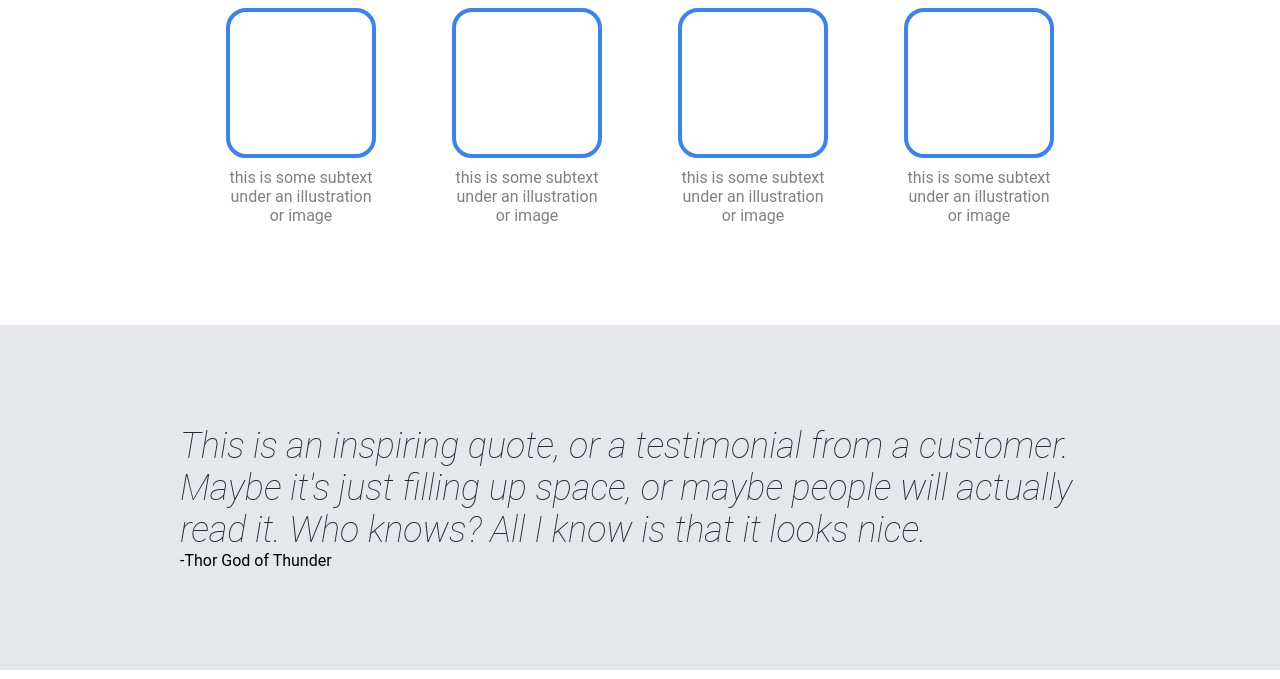
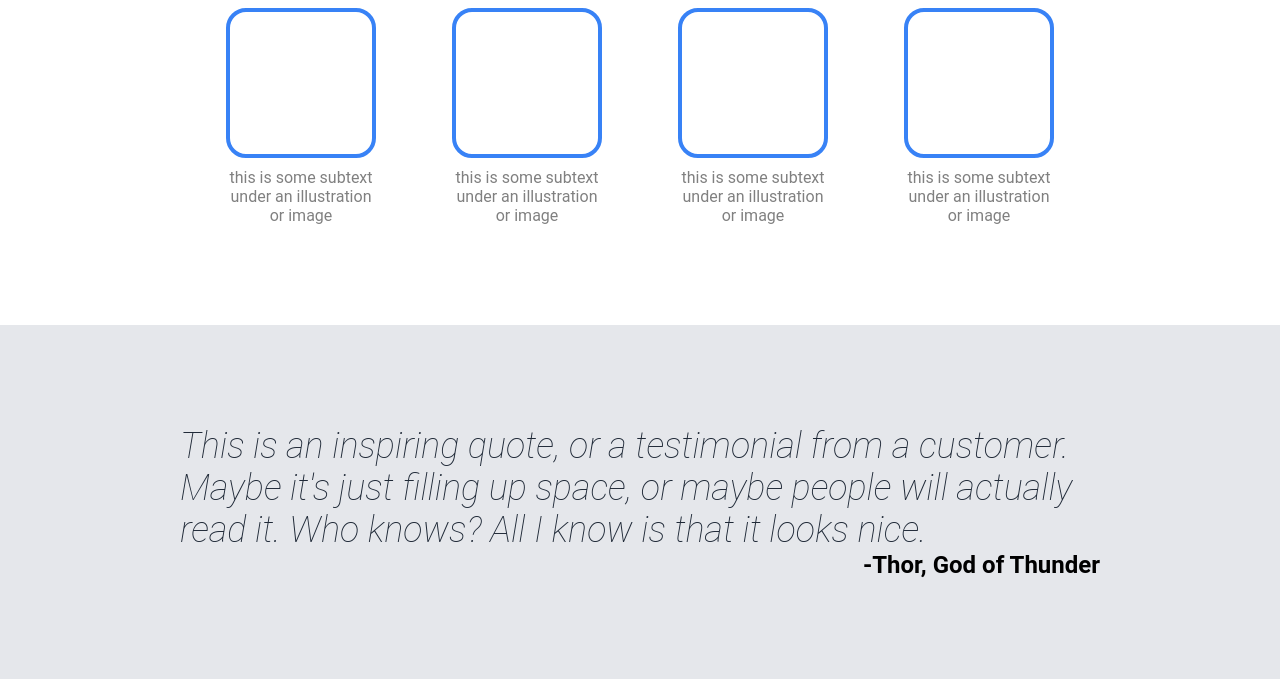
Before and after one commit to etakcm14/Landing-Page, a plain HTML site: page index.html in a window 1280 px wide. Shown: the part 762-1441 px from the top of the page. Drawn offline with Linux system fonts and the light colour scheme.

Commit message:
Format signed selector

```diff
--- a/index.html
+++ b/index.html
@@ -55,7 +55,7 @@
 
         <div class="section">
             <div class="quote">This is an inspiring quote, or a testimonial from a customer. Maybe it's just filling up space, or maybe people will actually read it. Who knows? All I know is that it looks nice.</div>
-            <div class="signed">-Thor God of Thunder</div>
+            <div class="signed">-Thor, God of Thunder</div>
         </div>
 
 
--- a/style.css
+++ b/style.css
@@ -137,3 +137,9 @@ button {
     color: #1f2937;
     font-weight: 100;
 }
+
+.signed {
+    text-align: right;
+    font-size: 24px;
+    font-weight: bold;
+}
```
